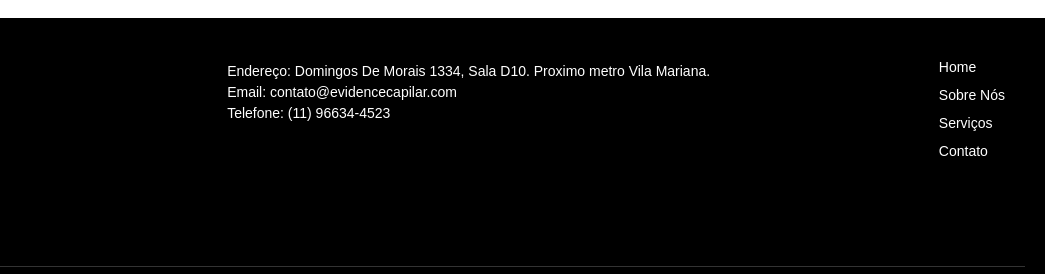
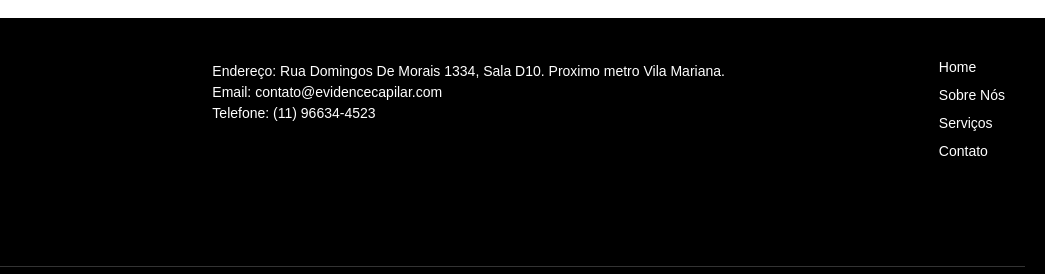
Before and after one commit to MIIGgames/primo-do-alemao, a plain HTML site: page index.html in a window 1280 px wide. Shown: the part 4632-4906 px from the top of the page, 235-1280 px from the left. Drawn offline with Linux system fonts and the light colour scheme.

Commit message:
Update index.html

```diff
--- a/index.html
+++ b/index.html
@@ -292,7 +292,7 @@
             </div>
 
             <div class="footer-info">
-                <p>Endereço: Domingos De Morais 1334, Sala D10. Proximo metro Vila Mariana.</p>
+                <p>Endereço: Rua Domingos De Morais 1334, Sala D10. Proximo metro Vila Mariana.</p>
                 <p>Email: contato@evidencecapilar.com</p>
                 <p>Telefone: (11) 96634-4523</p>
             </div>
```
